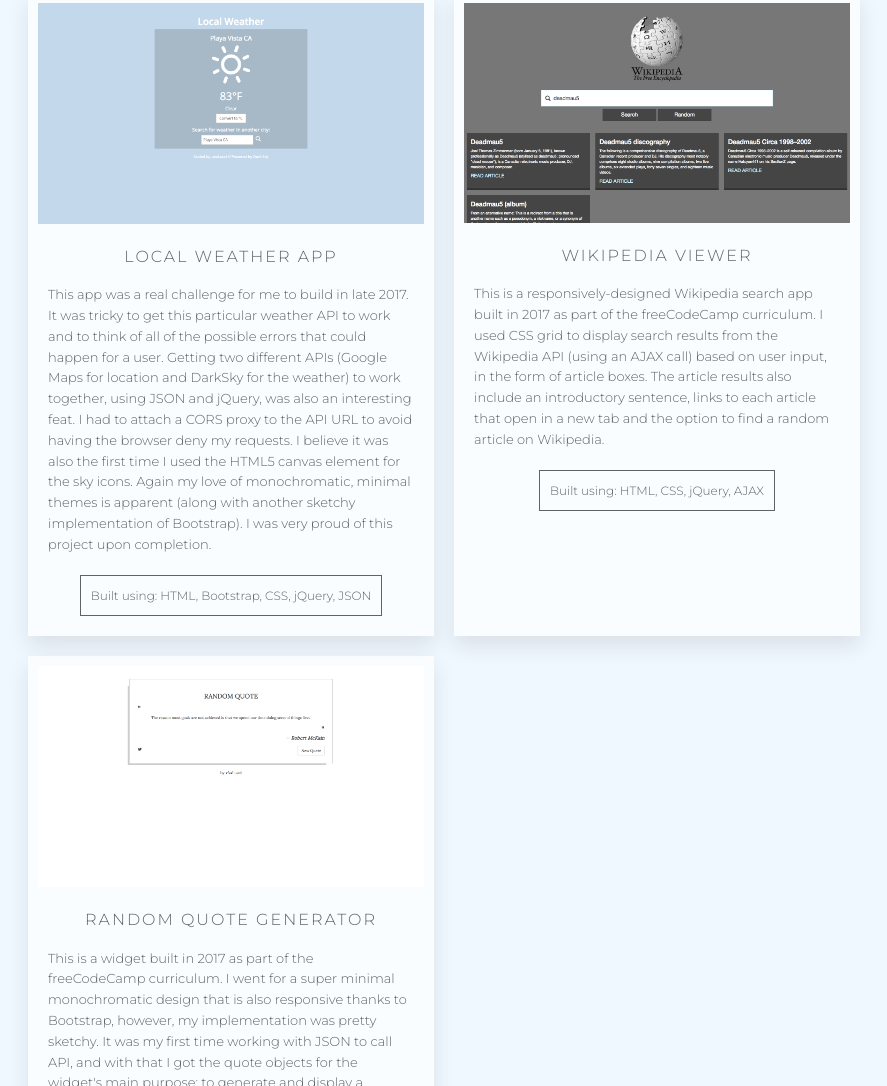
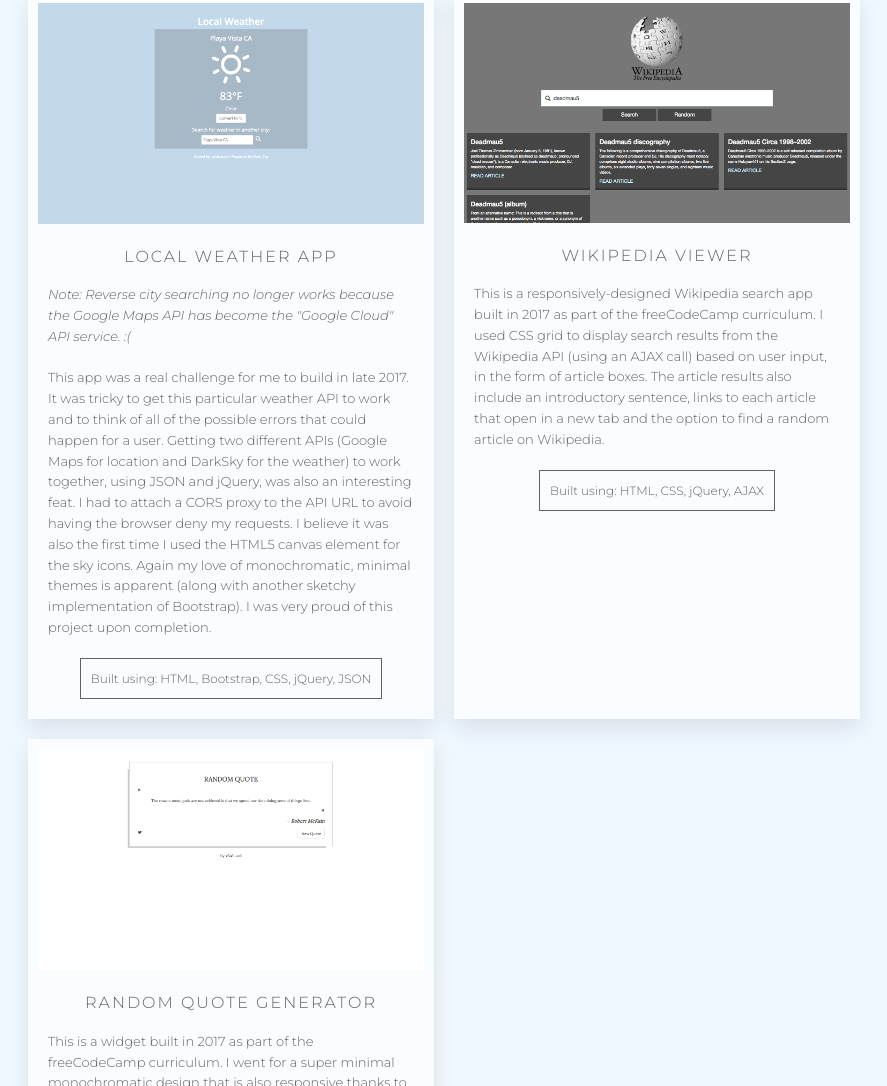
Before and after one commit to luccipaula/luccipaula.github.io, a website: page index.html in a window 1280 px wide. Shown: the part 3820-4906 px from the top of the page, without its empty margins (196-1083 px from the left). Drawn offline with nearby package versions, Linux system fonts and the light colour scheme.

Commit message:
Updated weather project description

```diff
--- a/index.html
+++ b/index.html
@@ -197,7 +197,9 @@
 				<h4 class="portfolio__title">
 					<a href="https://luccipaula.github.io/local-weather">Local Weather App</a>
 				</h4>
-				<p class="portfolio__description">This app was a real challenge for me to build in late 2017. It was tricky to get this particular weather API to work and to think of all of the possible errors that could happen for a user. Getting two different APIs (Google Maps for location and DarkSky for the weather) to work together, using JSON and jQuery, was also an interesting feat. I had to attach a CORS proxy to the API URL to avoid having the browser deny my requests. I believe it was also the first time I used the HTML5 canvas element for the sky icons. Again my love of monochromatic, minimal themes is apparent (along with another sketchy implementation of Bootstrap). I was very proud of this project upon completion.</p>
+				<p class="portfolio__description"><em>Note: Reverse city searching no longer works because the Google Maps API has become the "Google Cloud" API service. :( </em>
+				<br><br>
+				This app was a real challenge for me to build in late 2017. It was tricky to get this particular weather API to work and to think of all of the possible errors that could happen for a user. Getting two different APIs (Google Maps for location and DarkSky for the weather) to work together, using JSON and jQuery, was also an interesting feat. I had to attach a CORS proxy to the API URL to avoid having the browser deny my requests. I believe it was also the first time I used the HTML5 canvas element for the sky icons. Again my love of monochromatic, minimal themes is apparent (along with another sketchy implementation of Bootstrap). I was very proud of this project upon completion.</p>
 				<span class="portfolio__tools">Built using: HTML, Bootstrap, CSS, jQuery, JSON</span>
 			</div>
 			<div class="portfolio__card">
```
